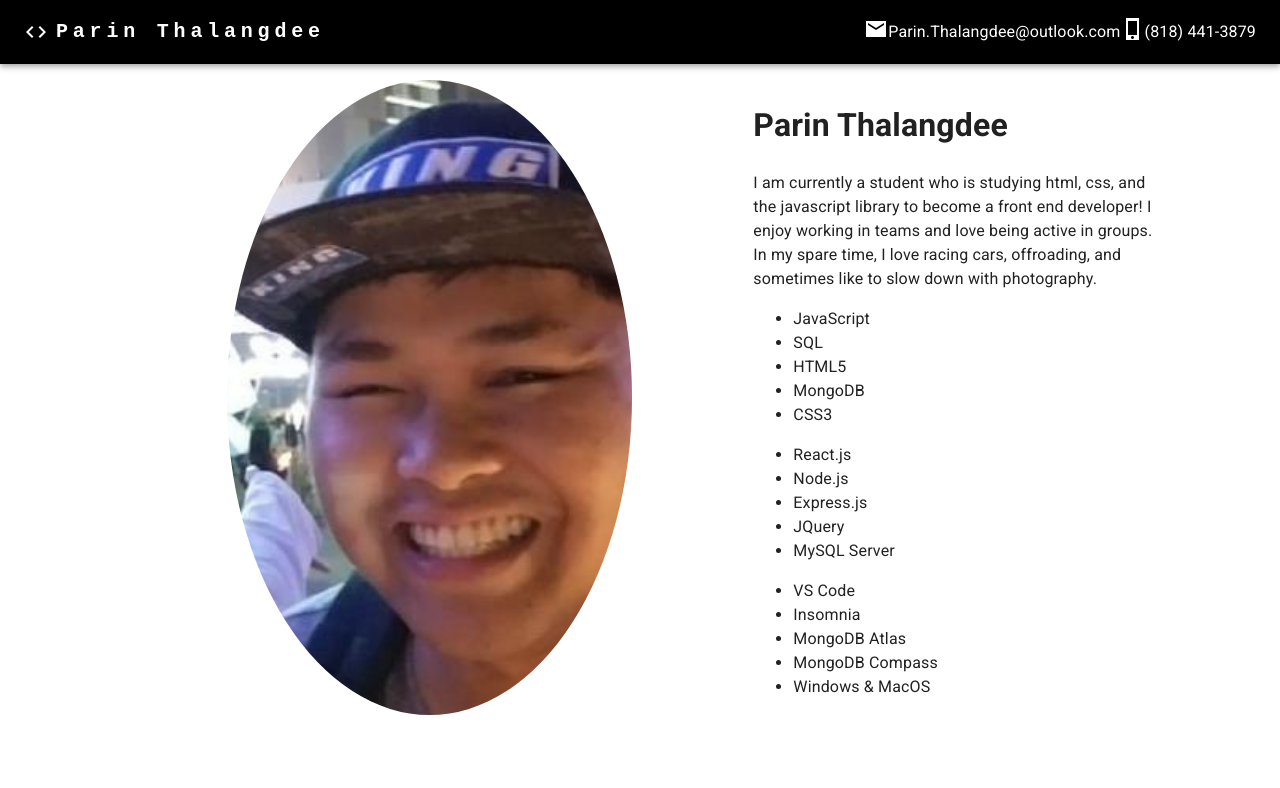
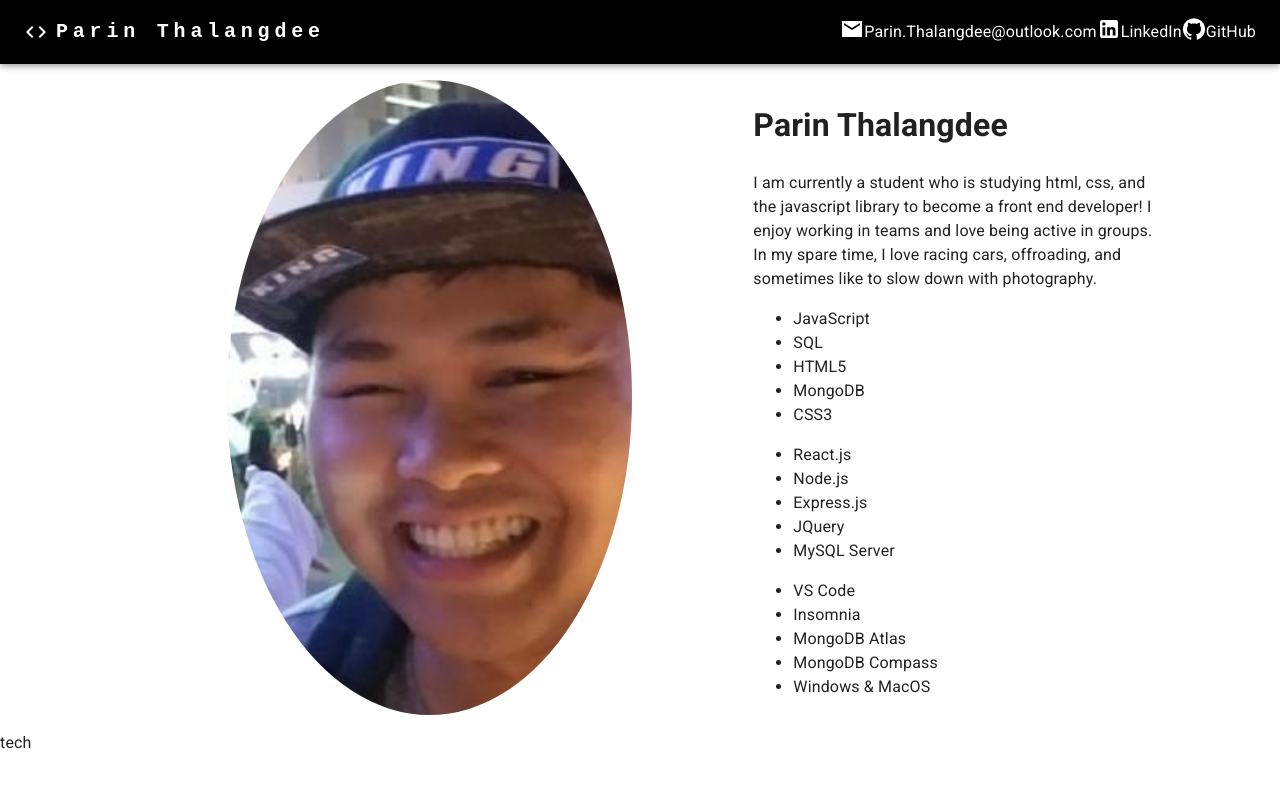
Before and after one commit to ParinThalangdee/portfolio, a React (Create React App) app: page / in a window 1280 px wide. Shown: the top 788 px of the page. Built offline with nearby package versions, Linux system fonts and the light colour scheme.

Commit message:
Revision to Navbar

```diff
--- a/src/App.js
+++ b/src/App.js
@@ -1,6 +1,7 @@
 import CssBaseline from '@mui/material/CssBaseline'
 import Navbar from './Components/Navbar'
 import About from './Components/About'
+import Tech from './Components/Tech'
 
 function App() {
   return (
@@ -8,6 +9,7 @@ function App() {
       <CssBaseline />
       <Navbar />
       <About />
+      <Tech />
     </>
   );
 }
--- a/src/Components/Navbar/navbar.js
+++ b/src/Components/Navbar/navbar.js
@@ -12,7 +12,9 @@ import MenuItem from '@mui/material/MenuItem';
 import CodeIcon from '@mui/icons-material/Code';
 import EmailSharpIcon from '@mui/icons-material/EmailSharp';
 import PhoneIphoneSharpIcon from '@mui/icons-material/PhoneIphoneSharp';
-import { color } from '@mui/system';
+import LinkedInIcon from '@mui/icons-material/LinkedIn';
+import GitHubIcon from '@mui/icons-material/GitHub';
+// import { color } from '@mui/system';
 
 const pages = ['About', 'Contact', 'Projects'];
 // const settings = ['Profile', 'Account', 'Dashboard', 'Logout'];
@@ -142,13 +144,23 @@ const ResponsiveAppBar = () => {
             </a>
             Parin.Thalangdee@outlook.com
 
-            <a href='tel:818-441-3879'>
+            {/* <a href='tel:818-441-3879'>
               <PhoneIphoneSharpIcon sx={{ color: "white" }}>>
               </PhoneIphoneSharpIcon>
             </a>
-            (818) 441-3879
+            (818) 441-3879 */}
 
+          <a href='https://www.linkedin.com/in/parinthalangdee/'>
+            <LinkedInIcon sx={{ color: 'white'}}>
+            </LinkedInIcon>
+          </a>
+          LinkedIn
 
+          <a href='https://github.com/ParinThalangdee'>
+            <GitHubIcon sx={{ color: 'white'}}>
+            </GitHubIcon>
+          </a>
+          GitHub
 
           {/* <Box sx={{ flexGrow: 0 }}>
             <Tooltip title="Open settings">
```
